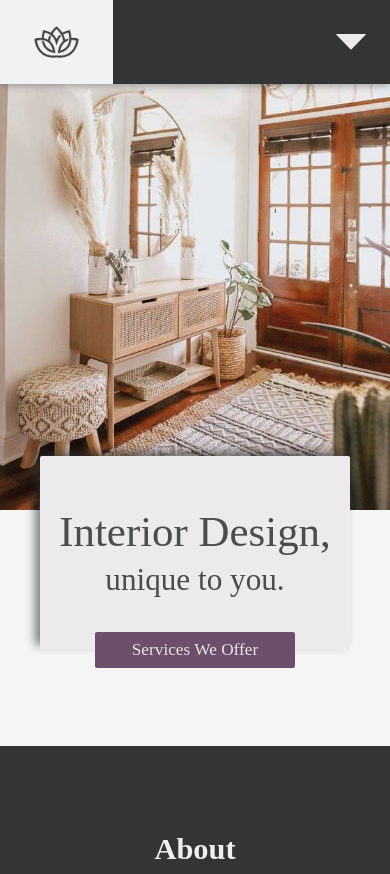
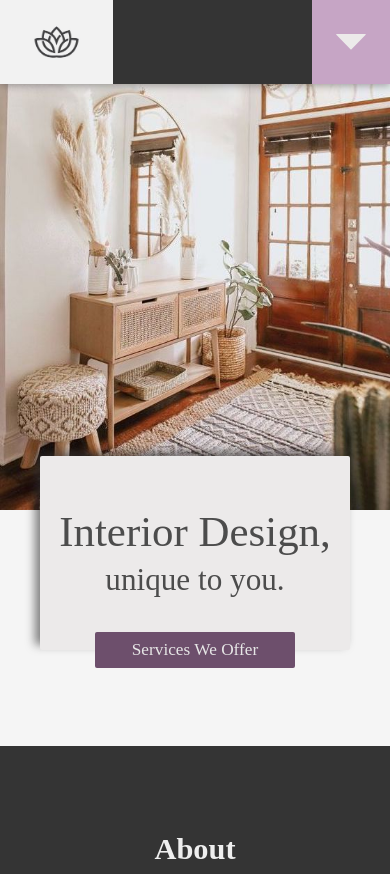
Before and after one commit to Liv4-code/lotus-interiors, a website: page src/index.html in a window 390 px wide. Shown: the top 874 px of the page. Drawn offline with Linux system fonts and the light colour scheme; a web font is replaced by a local one.

Commit message:
Testing navbar dropdown arrow visibility on mobile device

```diff
--- a/src/scss/main.scss
+++ b/src/scss/main.scss
@@ -24,6 +24,7 @@ header {
 
         &__down-arrow {
             @include flexCenter;
+            background-color: #c6a5c5;
             width: 20vw;
             color: var(--font-color-light);
         }
```
Also changed, not shown: src/scss/main.css, 1 other file.
